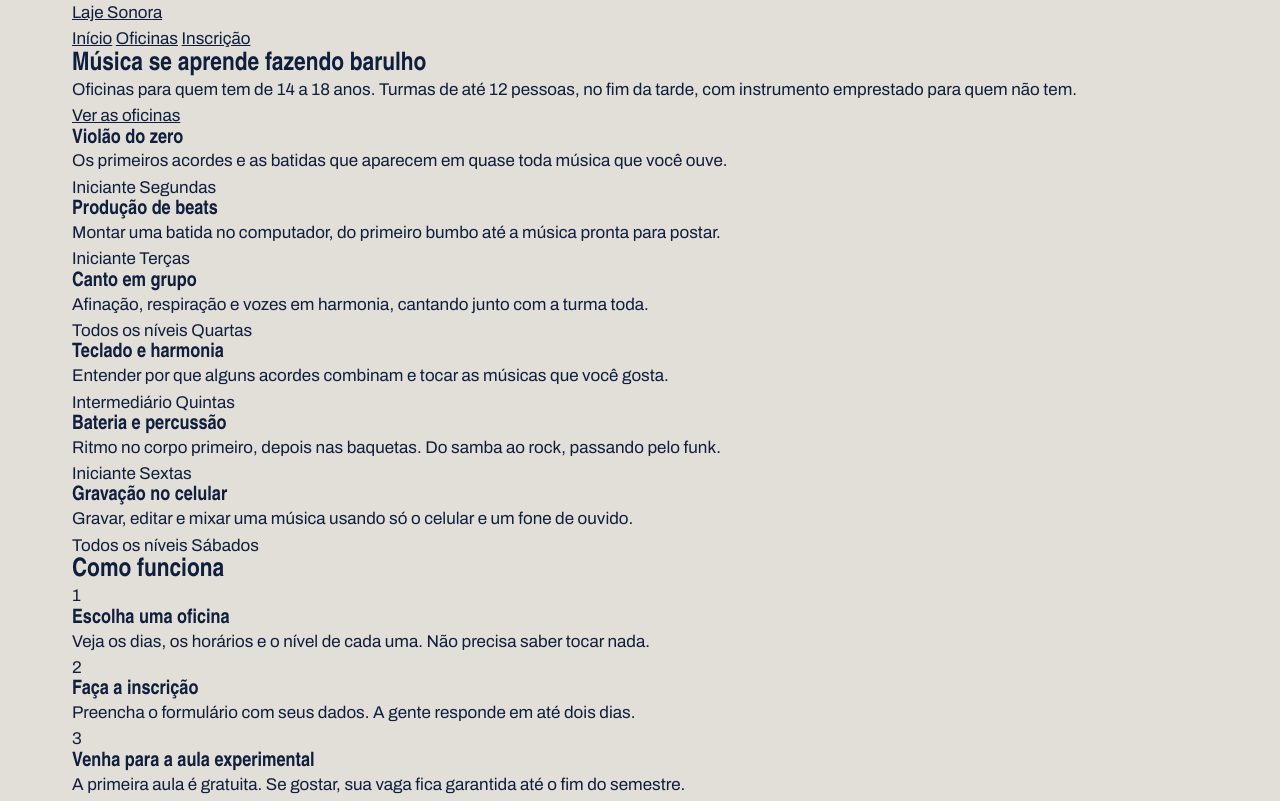
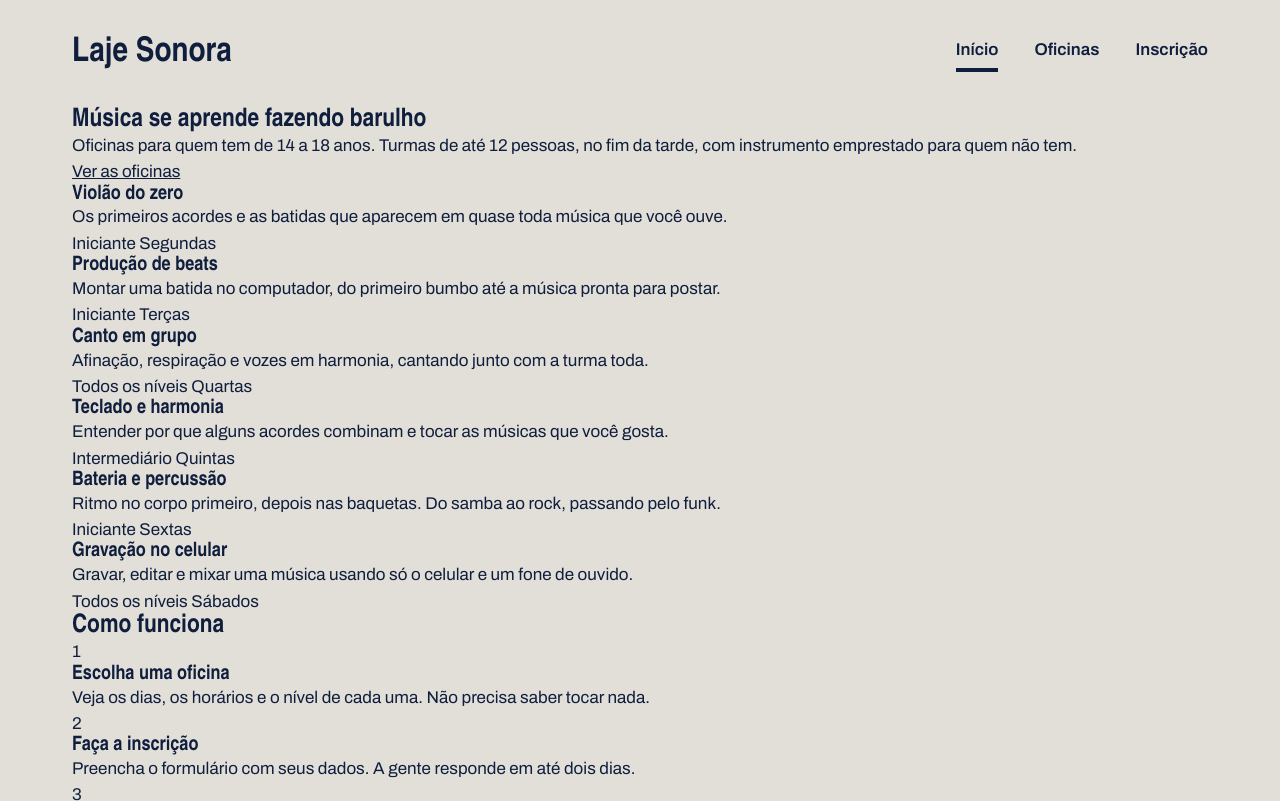
Before and after one commit to nicolasdantas1time/laje_sonora, a plain HTML site: page index.html in a window 1280 px wide. Shown: the top 801 px of the page. Drawn offline with Linux system fonts and the light colour scheme; a web font is replaced by a local one.

Commit message:
Topo com flex

```diff
--- a/index.css
+++ b/index.css
@@ -37,3 +37,31 @@ h1, h2, h3 {
     margin-inline: auto;
     padding-inline: 32px;
 }
+.topo {
+    padding-block: 28px 28px;
+    display: flex;
+    justify-content: space-between;
+    align-items: center;
+}
+.logo {
+    font-family: var(--fonte-cartaz);
+    font-size: 34px;
+    font-weight: 900;
+    text-decoration: none;
+}
+.menu {
+    display: flex;
+    gap: 36px;
+}
+.menu a{
+    font-weight: 600;
+    text-decoration: none;
+    padding-bottom: 4px;
+    border-bottom: 4px solid transparent;
+}
+.menu a :hover{
+    border-bottom-color: var(--tinta);
+}
+.menu a.atual{
+    border-bottom-color: var(--tinta);
+}
```
